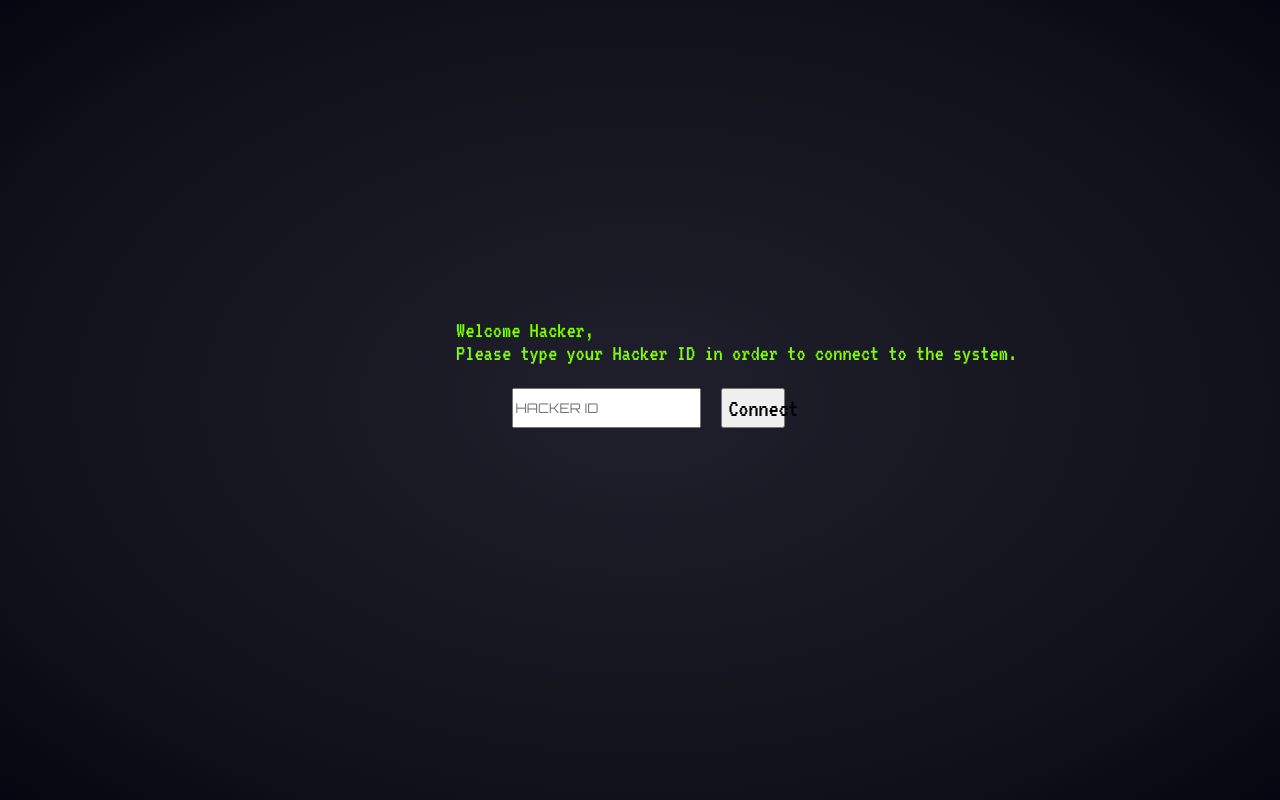
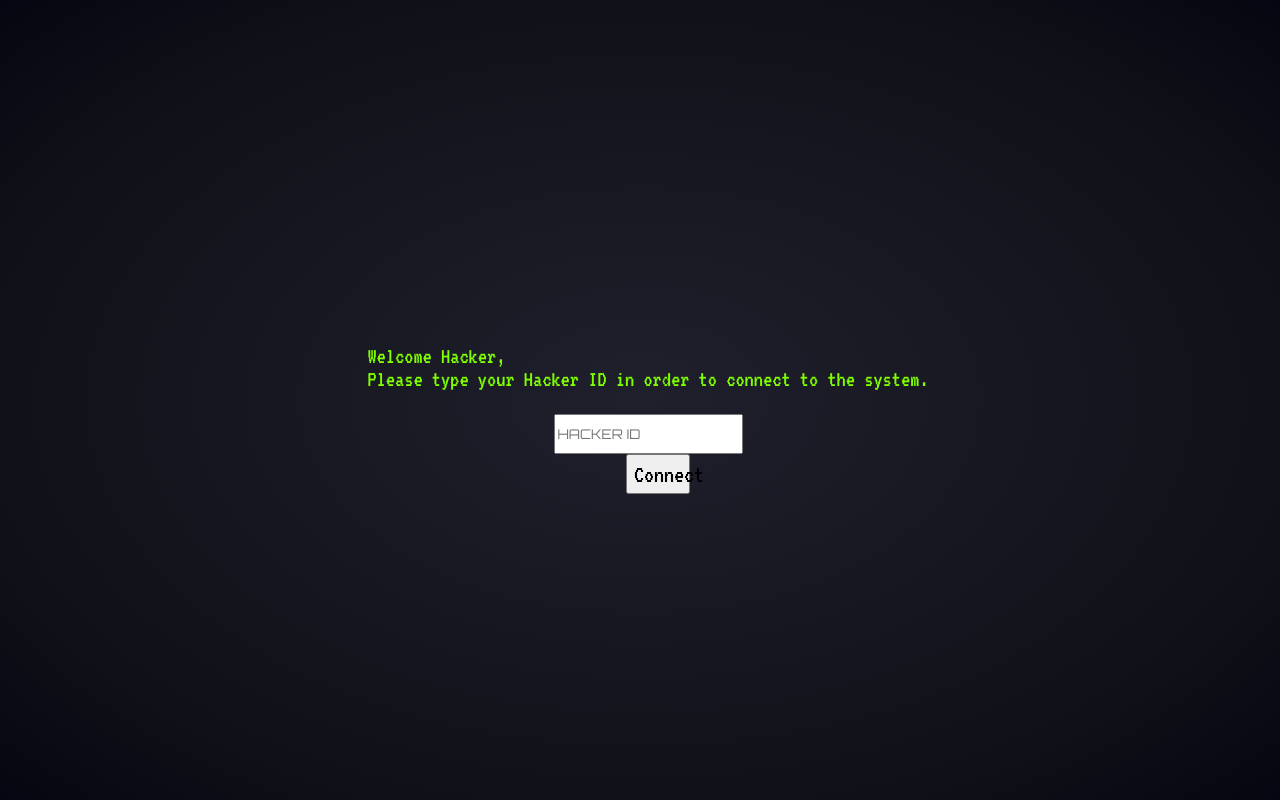
Before and after one commit to playfulbacon/TrainscapeWebApp, a website: page public/index.html in a window 1280 px wide. Drawn offline with Linux system fonts and the light colour scheme.

Commit message:
Update demo.css

```diff
--- a/public/css/demo.css
+++ b/public/css/demo.css
@@ -16,6 +16,7 @@ body{
     height: 100%;
     justify-content: center;
     align-items: center;
+    flex-direction: column;
 }
 
 .hackerid{
@@ -35,7 +36,5 @@ p{
     font-family: 'VT323', monospace;
     color: chartreuse;
     font-size: 23px;
-    position: absolute;
-    top:36%;
-    left: 35%;
+    justify-content: center;
 }
```
